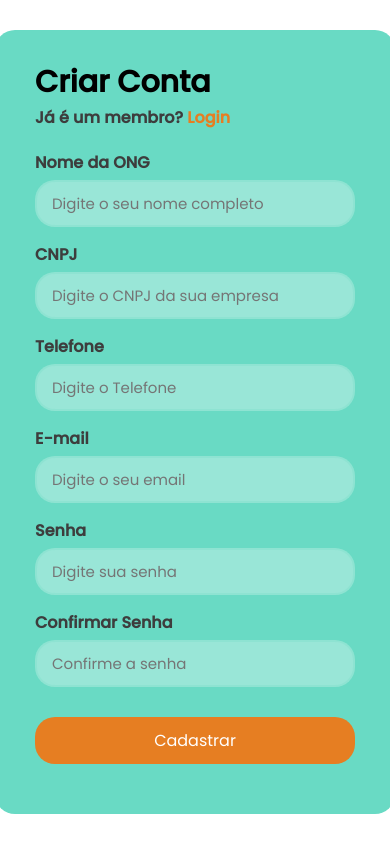
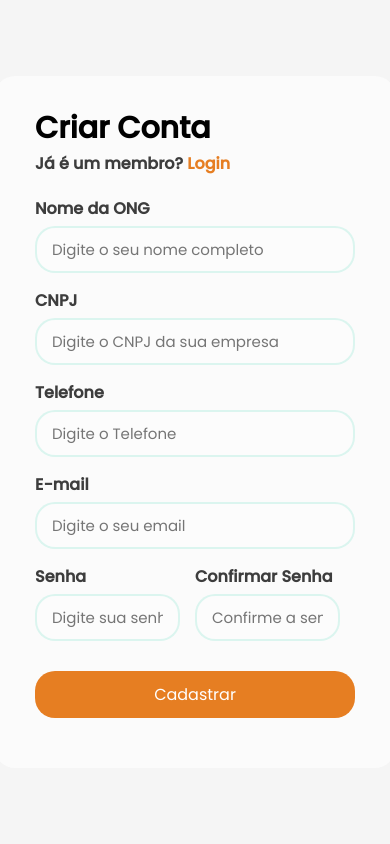
Before and after one commit to echiappone/IntegrationProjectFront-end, a React (Create React App) app in the folder doaqui/: page /cadastro in a window 390 px wide. Built offline with nearby package versions, Linux system fonts and the light colour scheme; a web font is replaced by a local one.

Commit message:
@echiappone [Task: RESOLVE Login] {11/06/2022 19:43}

```diff
--- a/doaqui/src/pages/login/Login.css
+++ b/doaqui/src/pages/login/Login.css
@@ -1,8 +1,12 @@
 @import url('https://fonts.googleapis.com/css2?family=Poppins:wght@300;400;500&display=swap');
 
+.gridprincipal {
+    background-color: #f5f5f5;
+}
 
 .textos1{
     font-weight: bold !important;
+    color: #E67E22;
  }
 
  .imagem{
@@ -16,26 +20,15 @@
      text-decoration: none;
  }
 
- .label1 {
-    display: none;
- }
+
 
  .emailSenha {
     border-radius: 20px;
  }
 
 
-
-
-
-*{
-    padding: 0;
-    margin: 0;
-    box-sizing: border-box;
-    font-family: 'Poppins', sans-serif;
-}
 .containerPrincipal{
-    background-color: white;
+    background-color: #f5f5f5;
     background-position: center;
     background-repeat: no-repeat;
     background-size: cover;
@@ -53,7 +46,8 @@
 
 .form-box{
     min-width: 400px;
-    background-color:#69DAC4;
+    box-shadow: 2px black;
+    background-color: #fbfbfb;
     backdrop-filter: blur(40px);
     padding: 30px 40px;
     width: 50%;
@@ -105,7 +99,11 @@
 }
 
 form .input-group button:focus{
-    background: #e66b00;
+    background: #dd6700;
+}
+
+form .input-group button:hover{
+    background: #dd6700;
 }
 
 @media (max-width:930px) {
@@ -115,12 +113,4 @@
     .imagem{
         display: none !important;
     }
-
 }
-@media (max-width:500px) {
-    .w50{
-        width: 100%;
-        padding: 0;
-    }
-
-}
--- a/doaqui/src/pages/login/Login.tsx
+++ b/doaqui/src/pages/login/Login.tsx
@@ -63,10 +63,10 @@
     return (
         <>
             <NavbarErick />
-            <Grid container direction='row' justifyContent='center' alignItems='center'>
+            <Grid container direction='row' justifyContent='center' alignItems='center'className="gridprincipal">
                 <Grid alignItems='center' xs={6}>
-                    <Box paddingX={20}>
-                        <form onSubmit={onSubmit}>
+                    <Box className="containerPrincipal" paddingX={20} >
+                        <form className="form-box" onSubmit={onSubmit}>
                             <Typography variant='h3' gutterBottom color='textPrimary' component='h3' align='center' className='textos1'>Login</Typography>
 
                             {/* ****ANTIGO EMAIL****
@@ -91,7 +91,7 @@
                                 <div id="txtEmail"></div>
                             </div>
 
-                            <div className="input-group w50" onChange={(e: ChangeEvent<HTMLInputElement>) => updatedModel(e)}>
+                            <div className="input-group" onChange={(e: ChangeEvent<HTMLInputElement>) => updatedModel(e)}>
                                 <label>Senha</label>
                                 <input type="password" id="senha" placeholder="Digite sua senha" />
                             </div>
@@ -101,7 +101,6 @@
                                     Logar
                                 </Button>
                             </Box>
-                        </form>
 
                             <Box display='flex' justifyContent='center' marginTop={2}>
                                 <Box marginRight={1}>
@@ -111,6 +110,7 @@
                                     <Typography variant='subtitle1' gutterBottom align='center' className='textos1'>Cadastre-se</Typography>
                                 </Link>
                             </Box>
+                        </form>
                     </Box>
                 </Grid>
                 <Grid xs={6} className='imagem'></Grid>
```
Lines whose indentation alone changed are shown as unchanged.
